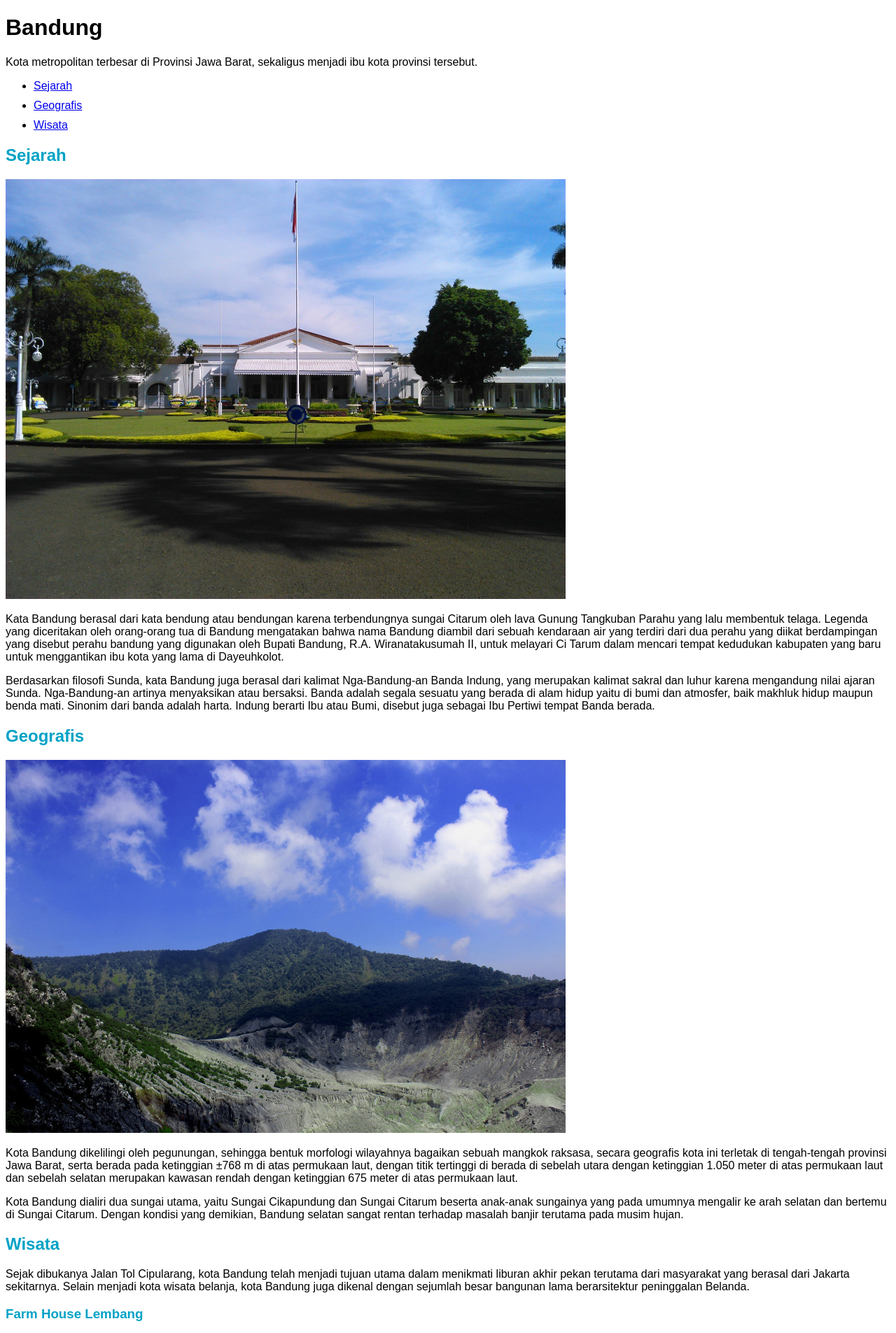
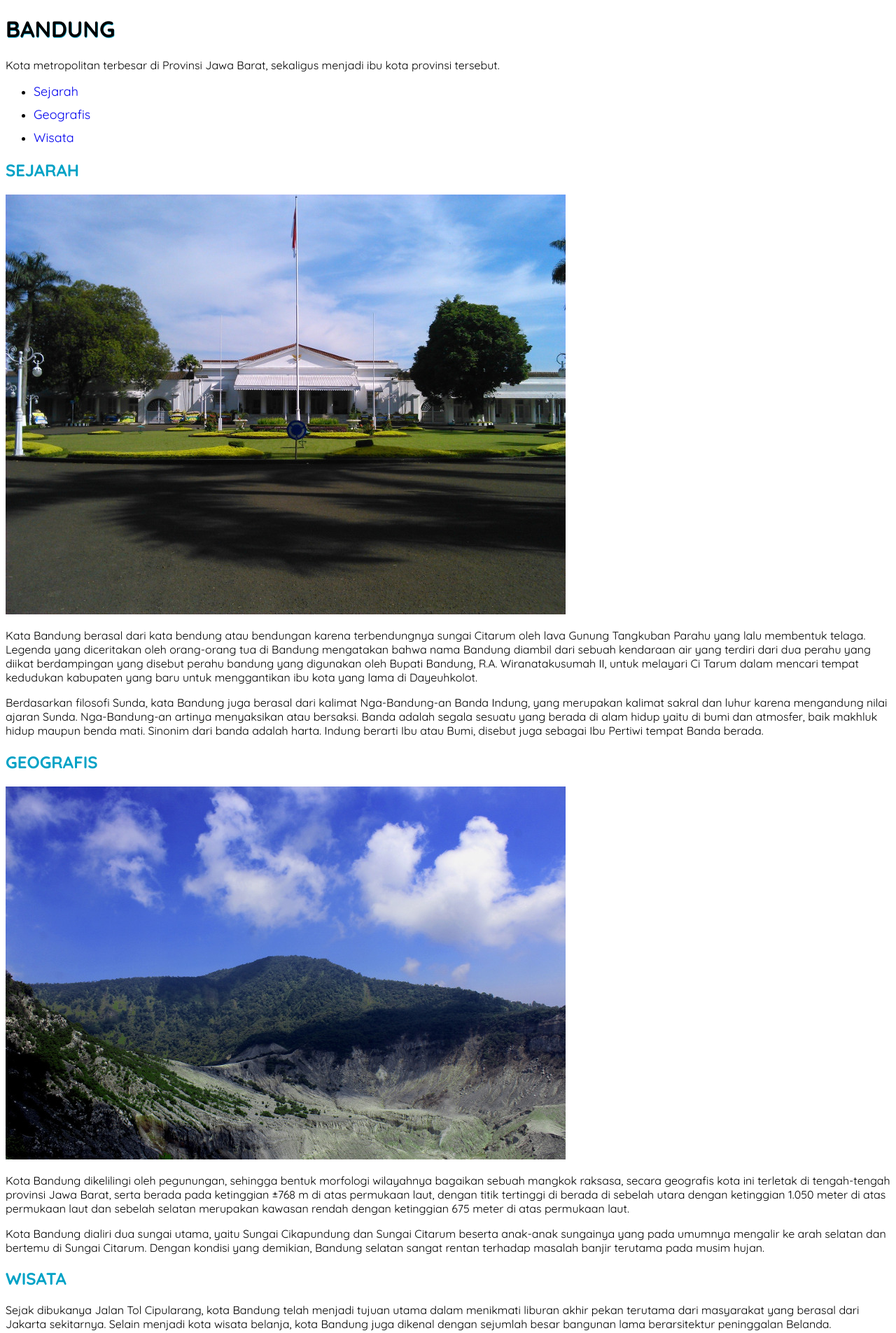
Before and after one commit to baha-udin/Pemrograman-Web-Dicoding-Course-, a plain HTML site: page index.html in a window 1280 px wide. Shown: the top 1905 px of the page at 70% size. Drawn offline with Linux system fonts and the light colour scheme.

Commit message:
update progress

```diff
--- a/assets/style/style.css
+++ b/assets/style/style.css
@@ -1,15 +1,40 @@
+@import url('https://fonts.googleapis.com/css2?family=Quicksand:wght@400;500;515;600;700&display=swap');
+
 body {
-    font-family: sans-serif;
+    font-family: 'Quicksand', sans-serif;
+}
+h1 {
+    font-size: 2rem;
+    text-transform: uppercase;
+    text-shadow: 0.5px 0.5px 0px #00a2c6; /*text-shadow: buat bayangan di teks */
 }
 
 h2, h3 {
     color: #00a2c6;
+    font-size: 1,5rem;
+    text-transform: uppercase; /*text-transform: ngatur capslock tidaknya teks*/
+}
+/* p {
+    line-height: 1.5rem;   //*line-height: mengatur jarak baris antar paragraf */
+    /*text-align: left; //text align: mengatur rata kiri, kanan, tengah paragraf kyak di word*/
+    /*text-decoration: none; //text decoration: biasanya u ngilangin efek underline pada link } */
+/* p#first {
+    text-indent: 2em; //*text-indent: kayak TAb, spasi menjorok kedalam awal paragram} */
+nav a {
+    font-size: 18px;
+    font-weight: 400;
+    text-decoration: none;
+}
+nav a:hover {
+    font-weight: bold;
 }
 
 footer {
     padding: 5px;
     color: white;
     background-color: #00a2c6;
+    text-align: center;
+    font-weight: bold;
 }
 
 span {
@@ -23,3 +48,7 @@ span {
 li {
     margin-top: 10px;
 }
+
+.profile header {
+    text-align: center;
+}
--- a/index.html
+++ b/index.html
@@ -23,43 +23,43 @@
         <article id="sejarah"> <!-- Sebagai container-->
             <h2>Sejarah</h2>
             <img src="assets/image/history.jpg" alt="sejarah">
-            <p>Kata Bandung berasal dari kata bendung atau bendungan karena terbendungnya sungai Citarum oleh lava Gunung Tangkuban Parahu yang lalu membentuk telaga. Legenda yang diceritakan oleh orang-orang tua di
+            <p id="first">Kata Bandung berasal dari kata bendung atau bendungan karena terbendungnya sungai Citarum oleh lava Gunung Tangkuban Parahu yang lalu membentuk telaga. Legenda yang diceritakan oleh orang-orang tua di
             Bandung mengatakan bahwa nama Bandung diambil dari sebuah kendaraan air yang terdiri dari dua perahu yang diikat berdampingan yang disebut perahu bandung yang digunakan oleh Bupati Bandung, R.A. Wiranatakusumah II, untuk melayari Ci Tarum dalam mencari tempat kedudukan kabupaten yang baru untuk
             menggantikan ibu kota yang lama di Dayeuhkolot. </p>
 
-            <p>Berdasarkan filosofi Sunda, kata Bandung juga berasal dari kalimat Nga-Bandung-an Banda Indung, yang merupakan kalimat sakral dan luhur karena mengandung nilai ajaran Sunda. Nga-Bandung-an artinya menyaksikan atau bersaksi. Banda adalah segala sesuatu yang berada di alam hidup yaitu di bumi dan atmosfer, baik makhluk hidup maupun benda mati. Sinonim dari banda adalah harta. Indung berarti Ibu atau Bumi, disebut juga sebagai Ibu Pertiwi tempat Banda berada.</p>
+            <p id="first">Berdasarkan filosofi Sunda, kata Bandung juga berasal dari kalimat Nga-Bandung-an Banda Indung, yang merupakan kalimat sakral dan luhur karena mengandung nilai ajaran Sunda. Nga-Bandung-an artinya menyaksikan atau bersaksi. Banda adalah segala sesuatu yang berada di alam hidup yaitu di bumi dan atmosfer, baik makhluk hidup maupun benda mati. Sinonim dari banda adalah harta. Indung berarti Ibu atau Bumi, disebut juga sebagai Ibu Pertiwi tempat Banda berada.</p>
         </article>
         <article id="geografis">
             <h2>Geografis</h2>
             <img src="assets/image/geografis.jpg" alt="geografis">
-            <p>Kota Bandung dikelilingi oleh pegunungan, sehingga bentuk morfologi wilayahnya bagaikan sebuah mangkok raksasa, secara geografis kota ini terletak di tengah-tengah provinsi Jawa Barat, serta berada pada
+            <p id="first">Kota Bandung dikelilingi oleh pegunungan, sehingga bentuk morfologi wilayahnya bagaikan sebuah mangkok raksasa, secara geografis kota ini terletak di tengah-tengah provinsi Jawa Barat, serta berada pada
             ketinggian ±768 m di atas permukaan laut, dengan titik tertinggi di berada di sebelah utara dengan ketinggian 1.050 meter di atas permukaan laut dan sebelah selatan merupakan kawasan rendah dengan ketinggian 675 meter di atas permukaan laut.</p>
-            <p>Kota Bandung dialiri dua sungai utama, yaitu Sungai Cikapundung dan Sungai Citarum beserta anak-anak sungainya yang pada umumnya mengalir ke arah selatan dan bertemu di Sungai Citarum. Dengan kondisi yang
+            <p id="first">Kota Bandung dialiri dua sungai utama, yaitu Sungai Cikapundung dan Sungai Citarum beserta anak-anak sungainya yang pada umumnya mengalir ke arah selatan dan bertemu di Sungai Citarum. Dengan kondisi yang
             demikian, Bandung selatan sangat rentan terhadap masalah banjir terutama pada musim hujan.</p>
         </article>
         <article id="wisata">
             <h2>Wisata</h2>
-            <p>Sejak dibukanya Jalan Tol Cipularang, kota Bandung telah menjadi tujuan utama dalam menikmati liburan akhir pekan terutama dari masyarakat yang berasal dari Jakarta sekitarnya. Selain menjadi kota wisata belanja,
+            <p id="first">Sejak dibukanya Jalan Tol Cipularang, kota Bandung telah menjadi tujuan utama dalam menikmati liburan akhir pekan terutama dari masyarakat yang berasal dari Jakarta sekitarnya. Selain menjadi kota wisata belanja,
             kota Bandung juga dikenal dengan sejumlah besar bangunan lama berarsitektur peninggalan Belanda.</p>
 
             <section>
             <h3>Farm House Lembang</h3>
             <img src="assets/image/farm-house.jpg" alt="farm house">
-            <p>Berada di jalur utama Bandung-Lembang, Farm House menjadi objek wisata yang tidak pernah sepi pengunjung. Selain karena letaknya strategis, kawasan ini juga menghadirkan nuansa wisata khas Eropa. Semua itu diterapkan dalam bentuk spot swafoto Instagramable.</p>
+            <p id="first">Berada di jalur utama Bandung-Lembang, Farm House menjadi objek wisata yang tidak pernah sepi pengunjung. Selain karena letaknya strategis, kawasan ini juga menghadirkan nuansa wisata khas Eropa. Semua itu diterapkan dalam bentuk spot swafoto Instagramable.</p>
             <p>Untuk informasi lengkapnya, kamu bisa lihat website resminya <cite><a href="https://farmhousesusulembang.id/" target="_blank" rel="noopener noreferrer"> disini</a></cite></p>
             </section>
 
             <section>
             <h3>Observatorium Bosscha</h3>
             <img src="assets/image/bosscha.jpg" alt="bosscha">
-            <p>Memiliki beberapa teleskop, antara lain, Refraktor Ganda Zeiss, Schmidt Bimasakti, Refraktor Bamberg, Cassegrain GOTO, dan Teleskop Surya. Refraktor Ganda Zeiss adalah jenis teleskop terbesar untuk meneropong bintang. Benda ini diletakkan pada atap kubah sehingga saat teropong digunakan, atap tersebut harus dibuka. Observatorium Bosscha boleh dikunjungi oleh siapapun, tanpa tiket. Namun, bagi yang ingin
+            <p id="first">Memiliki beberapa teleskop, antara lain, Refraktor Ganda Zeiss, Schmidt Bimasakti, Refraktor Bamberg, Cassegrain GOTO, dan Teleskop Surya. Refraktor Ganda Zeiss adalah jenis teleskop terbesar untuk meneropong bintang. Benda ini diletakkan pada atap kubah sehingga saat teropong digunakan, atap tersebut harus dibuka. Observatorium Bosscha boleh dikunjungi oleh siapapun, tanpa tiket. Namun, bagi yang ingin
                 menggunakan teleskop Zeiss, wajib mendaftarkan diri. Untuk instansi atau lembaga pendidikan, diberikan jadwal hari Selasa sampai Jumat. Sementara itu, kunjungan individu dibuka setiap hari Sabtu.</p>
             </section>
         </article>
         </div>
 
         <aside>
-            <article>
+            <article class="profile">
             <header>
             <h2 class="city">Kota Bandung</h2>
             <p>Kota Kembang Paris van Java</p>
```
